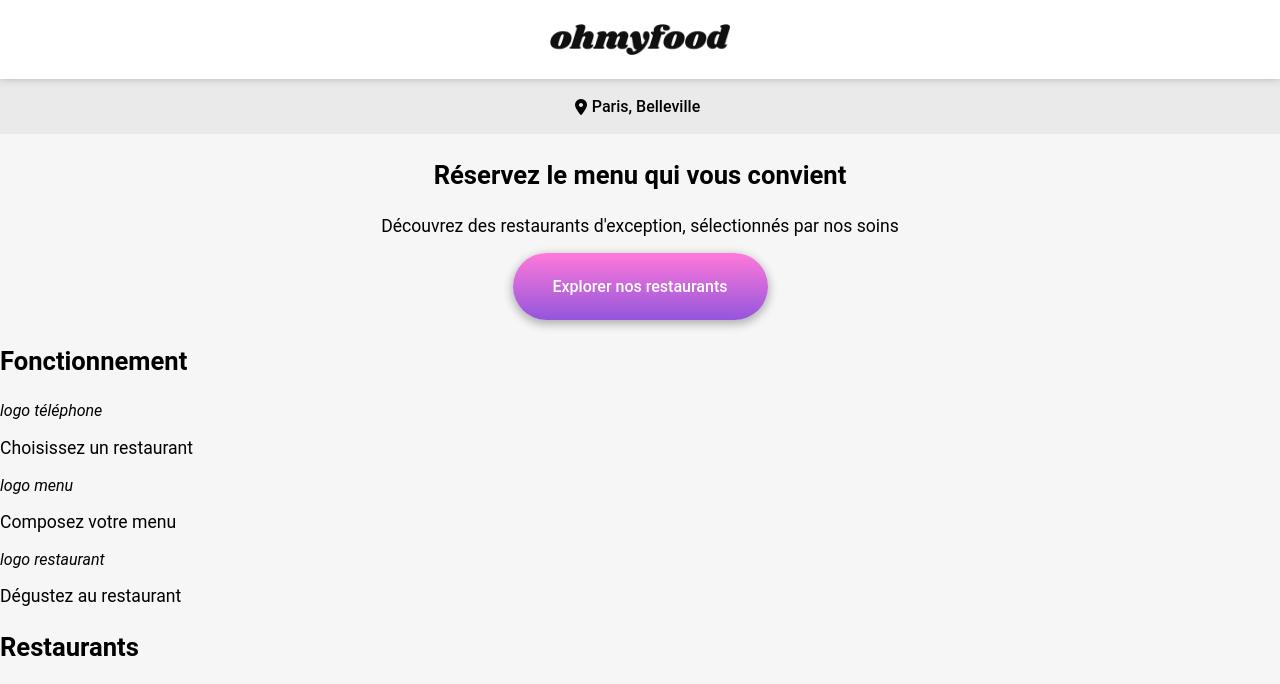
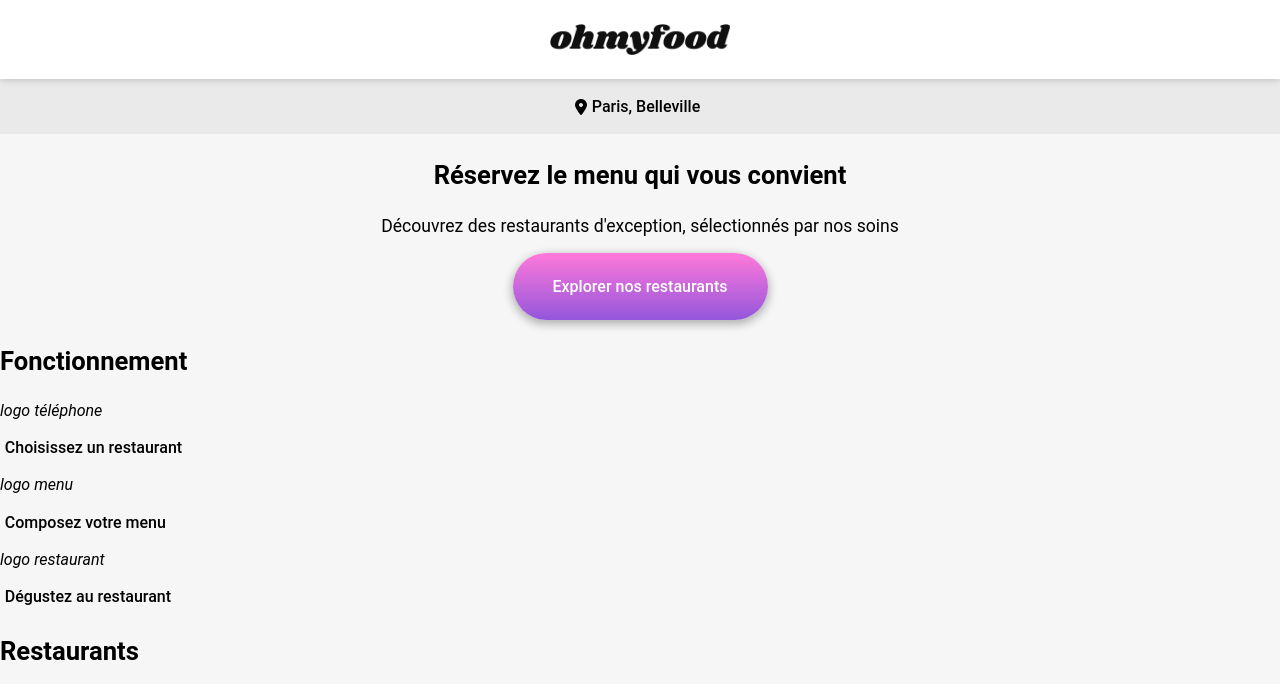
Before and after one commit to Milween/Ohmyfood, a website: page index.html in a window 1280 px wide. Shown: the top 684 px of the page. Drawn offline with Linux system fonts and the light colour scheme; a web font is replaced by a local one.

```diff
--- a/index.html
+++ b/index.html
@@ -40,15 +40,15 @@
           <div class="all-buttons">
             <div class="btn__fonction">
               <i>logo téléphone</i>
-              <p>Choisissez un restaurant</p>
+              <h2>Choisissez un restaurant</h2>
             </div>
             <div class="btn__fonction">
               <i>logo menu</i>
-              <p>Composez votre menu</p>
+              <h2>Composez votre menu</h2>
             </div>
             <div class="btn__fonction">
               <i>logo restaurant</i>
-              <p>Dégustez au restaurant</p>
+              <h2>Dégustez au restaurant</h2>
             </div>
           </div>
         </section>
```
Also changed, not shown: package.json (added, +22 -0 lines), 1 other file.
